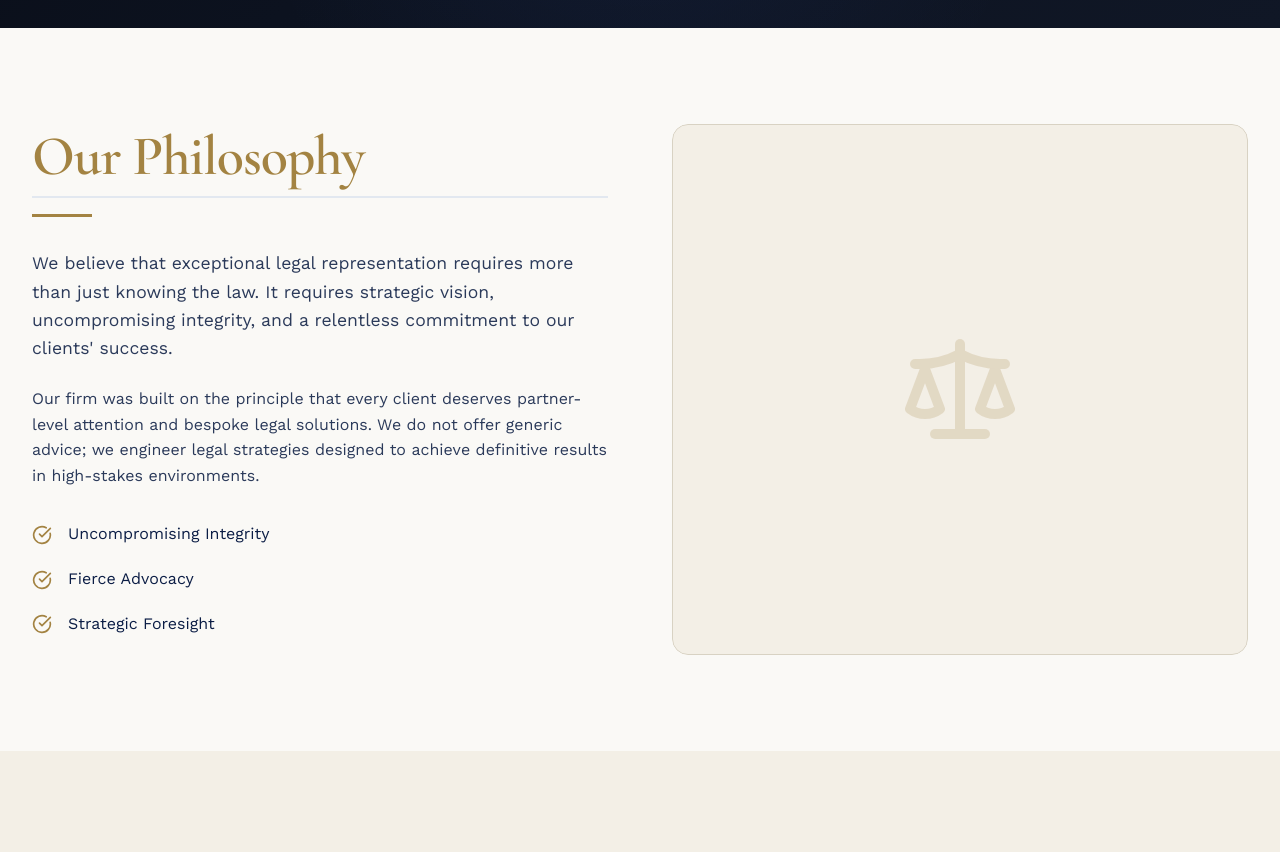
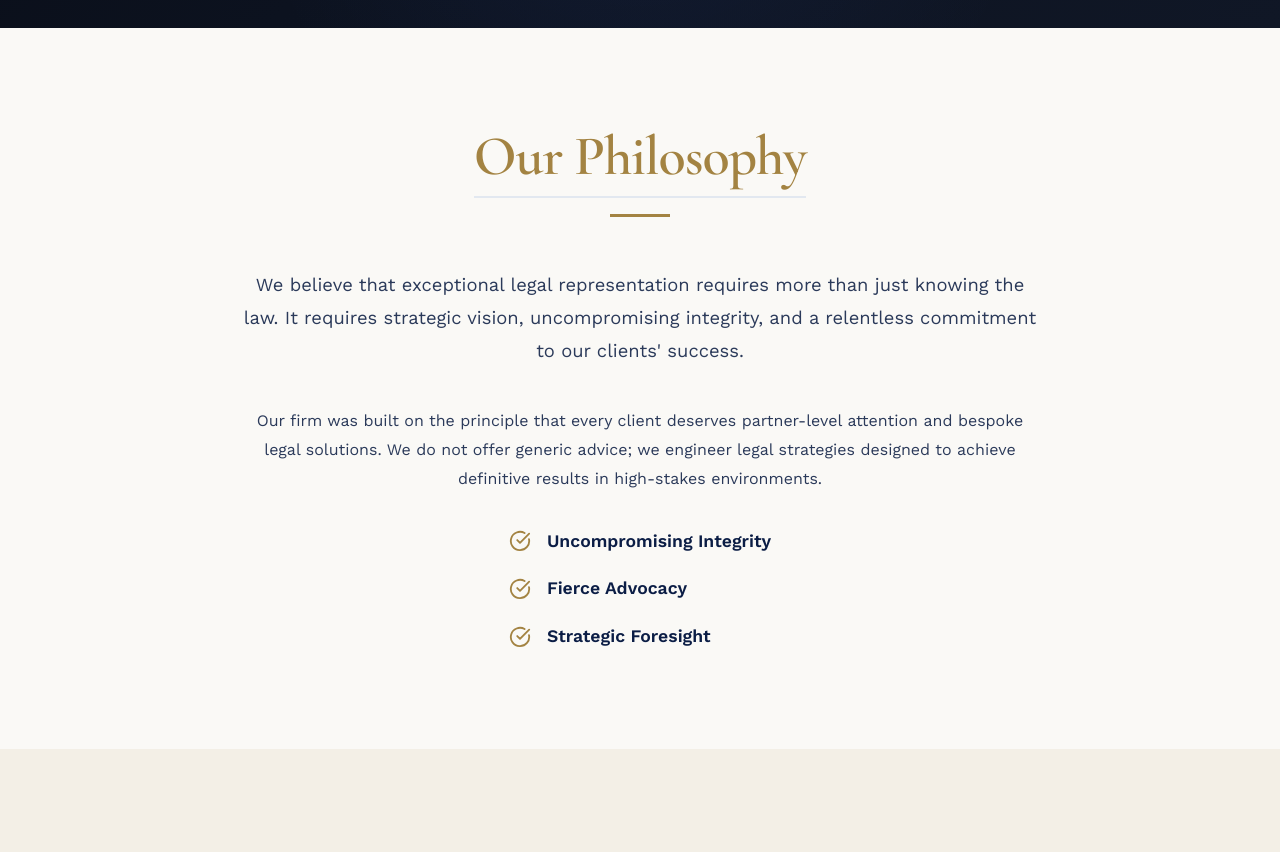
Before and after one commit to lawfirm-delhi/Lawfirm-Website, a React (Vite) app in the folder frontend/: page /why-us in a window 1280 px wide. Shown: the part 380-1232 px from the top of the page. Built offline with nearby package versions, Linux system fonts and the light colour scheme; no server answers.

Commit message:
fix: remove empty placeholder card from Our Philosophy section on Why Us page

```diff
--- a/frontend/src/pages/LandingPages/WhyUs/WhyUs.jsx
+++ b/frontend/src/pages/LandingPages/WhyUs/WhyUs.jsx
@@ -82,32 +82,24 @@ export default function WhyUs() {
 
       {/* Our Philosophy */}
       <section className="landing-section">
-        <div className="grid-2">
-          <motion.div variants={fadeInUp} initial="initial" whileInView="whileInView" viewport={{ once: true }}>
-            <h2 className="section-title text-left" style={{ textAlign: 'left' }}>Our Philosophy</h2>
+        <div style={{ maxWidth: '800px', margin: '0 auto' }}>
+          <motion.div variants={fadeInUp} initial="initial" whileInView="whileInView" viewport={{ once: true }} style={{ textAlign: 'center', display: 'flex', flexDirection: 'column', alignItems: 'center' }}>
+            <h2 className="section-title" style={{ textAlign: 'center' }}>Our Philosophy</h2>
             <div style={{ width: '60px', height: '3px', background: 'var(--primary-gold)', marginBottom: '2rem' }}></div>
-            <p className="card-text mb-4" style={{ fontSize: '1.1rem', marginBottom: '1.5rem' }}>
+            <p className="card-text mb-4" style={{ fontSize: '1.15rem', marginBottom: '1.5rem', lineHeight: 1.8 }}>
               We believe that exceptional legal representation requires more than just knowing the law. It requires strategic vision, uncompromising integrity, and a relentless commitment to our clients' success.
             </p>
-            <p className="card-text mb-6" style={{ marginBottom: '2rem' }}>
+            <p className="card-text mb-6" style={{ marginBottom: '2rem', lineHeight: 1.8 }}>
               Our firm was built on the principle that every client deserves partner-level attention and bespoke legal solutions. We do not offer generic advice; we engineer legal strategies designed to achieve definitive results in high-stakes environments.
             </p>
-            <ul style={{ listStyle: 'none', padding: 0 }}>
+            <ul style={{ listStyle: 'none', padding: 0, display: 'inline-flex', flexDirection: 'column', alignItems: 'flex-start', gap: '1rem' }}>
               {['Uncompromising Integrity', 'Fierce Advocacy', 'Strategic Foresight'].map((item, i) => (
-                <li key={i} style={{ display: 'flex', alignItems: 'center', marginBottom: '1rem', color: 'var(--heading)' }}>
-                  <CheckCircle size={20} color="var(--primary-gold)" style={{ marginRight: '1rem' }} />
+                <li key={i} style={{ display: 'flex', alignItems: 'center', color: 'var(--heading)', fontSize: '1.1rem', fontWeight: 600 }}>
+                  <CheckCircle size={22} color="var(--primary-gold)" style={{ marginRight: '1rem' }} />
                   {item}
                 </li>
               ))}
             </ul>
-          </motion.div>
-          <motion.div
-            variants={fadeInUp} initial="initial" whileInView="whileInView" viewport={{ once: true }}
-            style={{ position: 'relative', height: '100%', minHeight: '400px', borderRadius: '16px', overflow: 'hidden' }}
-          >
-            <div style={{ position: 'absolute', top: 0, left: 0, right: 0, bottom: 0, background: 'var(--bg-secondary)', border: '1px solid var(--border)', borderRadius: '16px', display: 'flex', alignItems: 'center', justifyContent: 'center' }}>
-               <Scale size={120} color="var(--primary-gold)" opacity={0.2} />
-            </div>
           </motion.div>
         </div>
       </section>
```
